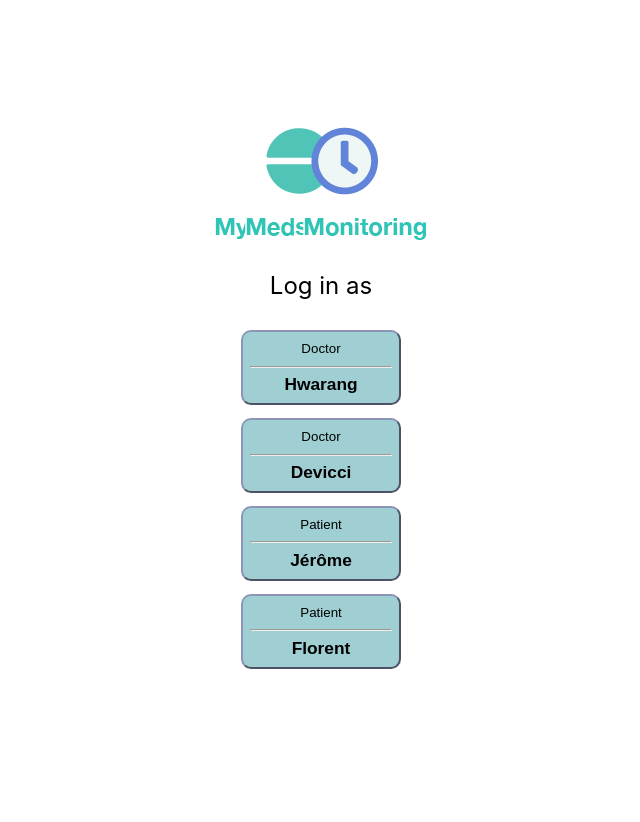
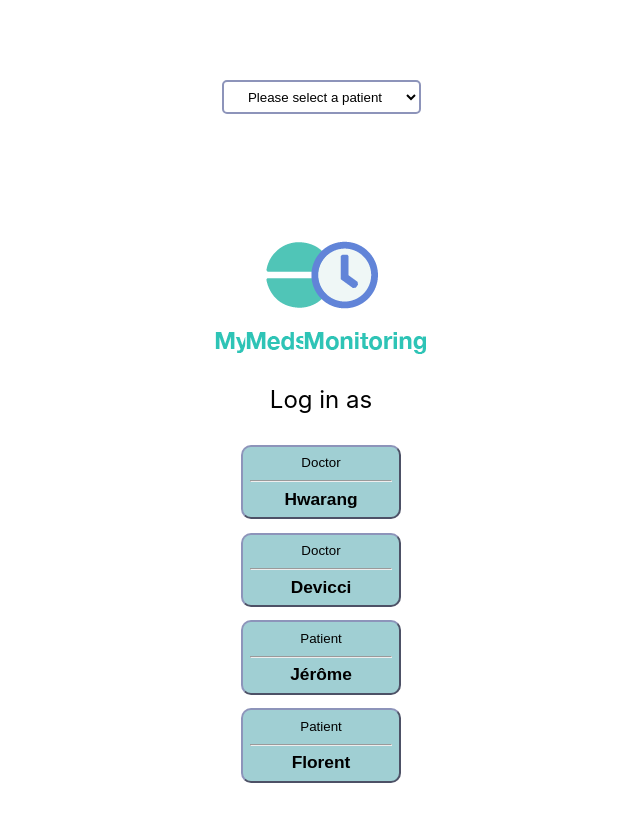
Before and after one commit to jerkodeur/doctoprane-front, a React (Create React App) app: page / in a window 1280 px wide. Shown: the top 822 px of the page, without its empty margins (319-959 px from the left). Before the commit the page ends 800 px from the top, so only its background shows below. Built offline with nearby package versions, Linux system fonts and the light colour scheme; no server answers.

Commit message:
add an option by default

```diff
--- a/src/App.js
+++ b/src/App.js
@@ -4,9 +4,12 @@ import LandingPage from './components/LandingPage.js';
 import MonitoringPage from './components/MonitoringPage';
 import PrescriptionPage from './components/PrescriptionPage';
 import PatientPage from './components/PatientPage'
+import SelectPatientList from './components/SelectPatientList'
 
 function App() {
   return (
+    <>
+    <SelectPatientList doctor_id="1" />
     <Router>
       <Switch>
         <Route exact path="/" component={LandingPage} />
@@ -15,6 +18,7 @@ function App() {
         <Route path="/patient" component={PatientPage} />
       </Switch>
     </Router>
+    </>
   )
 }
 
--- a/src/components/SelectPatientList.js
+++ b/src/components/SelectPatientList.js
@@ -16,6 +16,7 @@ const SelectPatientList = (props) => {
   return(
     <div className="select-patients-cont">
       <select name="Patients" id="patients-select" className="select-patients-list" onChange={handleChange}>
+        <option selected>Please select a patient</option>
         {
           patientList && patientList.map(patient =>
             < option value={patient.id} key={patient.id} > {patient.lastname.concat(' ', patient.firstname)}</option>
```
